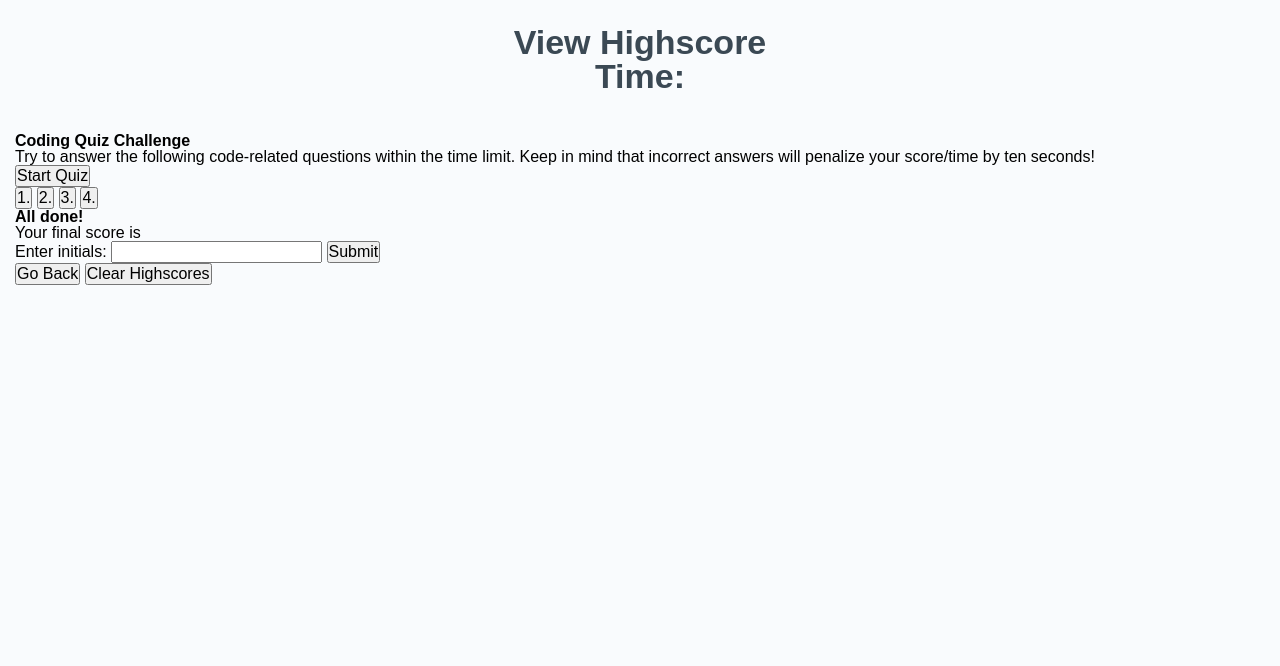
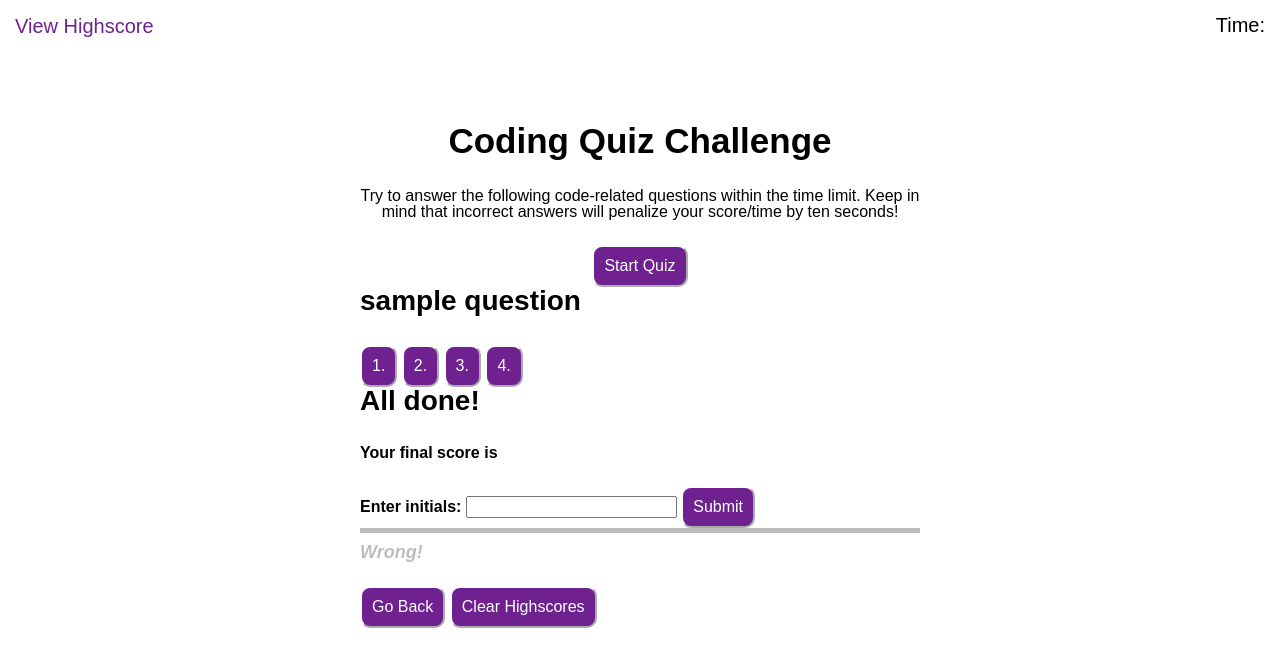
Before and after one commit to fannychen623/Challenge-04-Code-Quiz, a plain HTML site: page index.html in a window 1280 px wide. Drawn offline with Linux system fonts and the light colour scheme.

Commit message:
CSS draft

```diff
--- a/assets/css/style.css
+++ b/assets/css/style.css
@@ -1,27 +1,80 @@
 /* defined variables */
 :root {
-  --bkg: #f9fbfd;
-  --box: hsl(0, 0%, 100%);
-  --txt: hsl(206, 17%, 28%);
-  --deco: #c0c7cf;
-  --btn: hsl(360, 91%, 36%);
+  --txt1: hsl(0, 0%, 0%);
+  --txt2: hsl(0, 0%, 100%);
+  --deco: #6f2190;
+  --box: #dbbbe9;
 }
 
 /* page background and default font */
 body {
   font-family: sans-serif;
-  background-color: var(--bkg);
+}
+
+header {
+  display: flex;
+  justify-content: space-between;
+  padding: 15px;
+  font-size: 20px;
+}
+
+button {
+  background-color: var(--deco);
+  color: var(--txt2);
+  padding: 10px;
+  margin-top: 25px;
+  border-color: var(--txt2);
+  border-radius: 10px;
+}
+
+button:hover {
+  opacity: 75%;
 }
 
 /* includes the h1 element */
-header {
-  text-align: center;
-  padding: 25px;
-  color: var(--txt);
-  font-size: 34px;
+#viewHighscores {
+  color: var(--deco);
+  background-color: white;
+  border: none;
+  padding: 0px;
+  margin: 0px;
+}
+
+header p {
+  color: var(--txt1);
 }
 
 /* main section of the page */
 main {
-  padding: 15px;
+  width: 50%;
+  padding: 40px;
+  margin: 0 auto;
+  text-align: left;
 }
+
+#titlePage {
+  text-align: center;
+}
+
+h2 {
+  font-size: 35px;
+  padding: 30px;
+}
+
+h3, h4 {
+  font-size: 28px;
+  padding-bottom: 5px;
+}
+
+form {
+  font-weight: bold;
+  padding-top: 25px;
+}
+
+#notification {
+  border-top: 5px solid rgb(189, 189, 189);
+  color:rgb(189, 189, 189);
+  padding-top: 10px;
+  font-size: 18px;
+  font-style: italic;
+}
--- a/index.html
+++ b/index.html
@@ -14,36 +14,36 @@
   <body>
     <!-- header including the title of the page -->
     <header>
-      <h1 id="viewHighscores">View Highscore</h1>
-      <h1>Time: <span id="time"></span></h1>
+      <button id="viewHighscores">View Highscore</button>
+      <p>Time: <span id="time"></span></p>
     </header>
     <!-- main section of the page -->
     <main>
-      <section class="titlePage">
+      <section id="titlePage">
         <h2>Coding Quiz Challenge</h2>
         <p>Try to answer the following code-related questions within the time limit. Keep in mind that incorrect answers will penalize your score/time by ten seconds!</p>
         <button id="startQuiz">Start Quiz</button>
       </section>
-      <section class="quiz">
-        <h3></h3>
+      <section id="quiz">
+        <h3 id="question">sample question</h3>
         <button>1. <span id="option1"></span></button>
         <button>2. <span id="option2"></span></button>
         <button>3. <span id="option3"></span></button>
         <button>4. <span id="option4"></span></button>
       </section>
-      <section class="score">
+      <section id="score">
         <h4>All done!</h4>
-        <p>Your final score is </p>
         <form>
-          <label for="initials">Enter initials:</label>
+          <p>Your final score is </p>
+          <label for="initials">Enter initials: </label>
           <input type="text" name="initials" id="initials"/>
           <button id="submitScore">Submit</button>
         </form>
       </section>
-      <section class="notification">
-        <h5 id="answerCheck"></h5>
+      <section id="notification">
+        <h5 id="answerCheck">Wrong!</h5>
       </section>
-      <section class="highscores">
+      <section id="highscores">
         <ul id="highscores-list"></ul>
         <button id="goBack">Go Back</button>
         <button id="clearHighscores">Clear Highscores</button>
```
